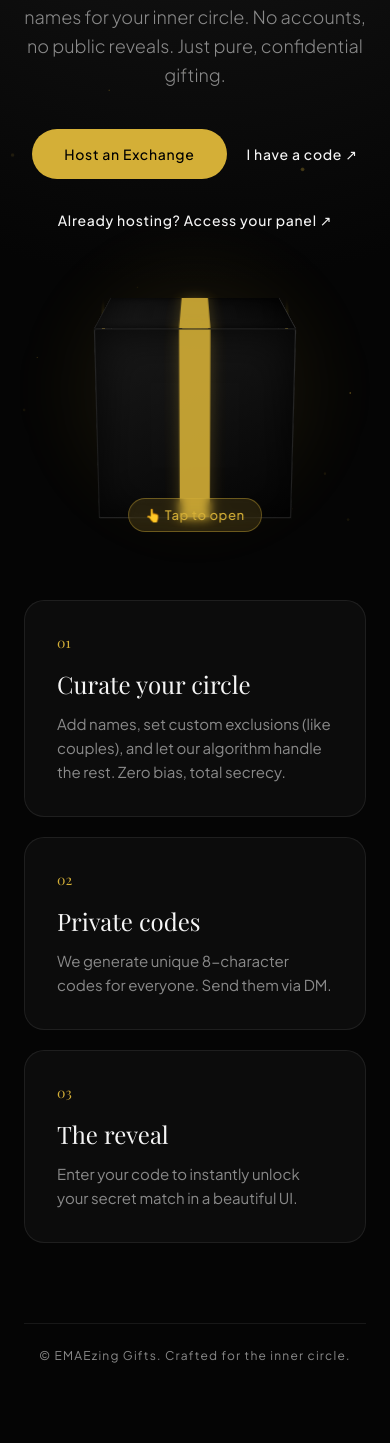
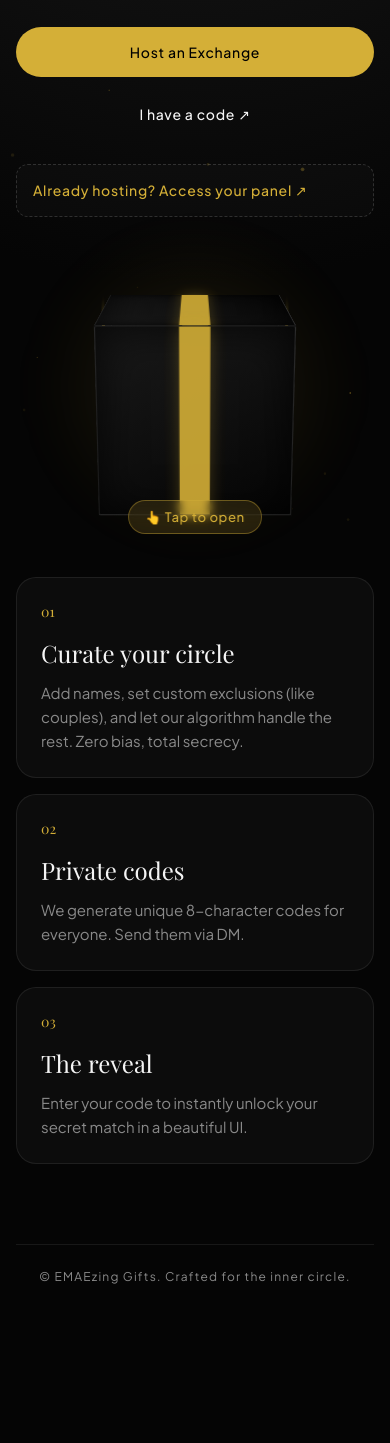
Before and after one commit to EMAEZING/emaezing-gifts, a website: page public/index.html in a window 390 px wide. Shown: the part 323-1766 px from the top of the page. After the commit the page ends 1667 px from the top, so only its background shows below. Drawn offline with nearby package versions, Linux system fonts and the light colour scheme; a web font is replaced by a local one.

Commit message:
Updated mobile responsiveness and button layouts

```diff
--- a/public/styles.css
+++ b/public/styles.css
@@ -163,41 +163,16 @@ h1 { font-size: clamp(48px, 6vw, 84px); line-height: 1.05; letter-spacing: -0.02
   transition: opacity 0.3s ease, transform 0.3s ease;
 }
 
-@keyframes popOut1 {
-  0% { opacity: 0; transform: translate(0, 0) scale(0); }
-  100% { opacity: 1; transform: translate(-120px, -150px) scale(1) rotate(-15deg); }
-}
-@keyframes popOut2 {
-  0% { opacity: 0; transform: translate(0, 0) scale(0); }
-  100% { opacity: 1; transform: translate(120px, -170px) scale(1) rotate(15deg); }
-}
-@keyframes popOut3 {
-  0% { opacity: 0; transform: translate(0, 0) scale(0); }
-  100% { opacity: 1; transform: translate(0px, -220px) scale(1) rotate(0deg); }
-}
-@keyframes popOut4 {
-  0% { opacity: 0; transform: translate(0, 0) scale(0); }
-  100% { opacity: 1; transform: translate(-160px, -20px) scale(1) rotate(-10deg); }
-}
-@keyframes popOut5 {
-  0% { opacity: 0; transform: translate(0, 0) scale(0); }
-  100% { opacity: 1; transform: translate(160px, -20px) scale(1) rotate(10deg); }
-}
+@keyframes popOut1 { 0% { opacity: 0; transform: translate(0, 0) scale(0); } 100% { opacity: 1; transform: translate(-120px, -150px) scale(1) rotate(-15deg); } }
+@keyframes popOut2 { 0% { opacity: 0; transform: translate(0, 0) scale(0); } 100% { opacity: 1; transform: translate(120px, -170px) scale(1) rotate(15deg); } }
+@keyframes popOut3 { 0% { opacity: 0; transform: translate(0, 0) scale(0); } 100% { opacity: 1; transform: translate(0px, -220px) scale(1) rotate(0deg); } }
+@keyframes popOut4 { 0% { opacity: 0; transform: translate(0, 0) scale(0); } 100% { opacity: 1; transform: translate(-160px, -20px) scale(1) rotate(-10deg); } }
+@keyframes popOut5 { 0% { opacity: 0; transform: translate(0, 0) scale(0); } 100% { opacity: 1; transform: translate(160px, -20px) scale(1) rotate(10deg); } }
 
 /* ---------- GIFT OPEN STATE ---------- */
-.open .f-top {
-  transform: rotateX(90deg) translateZ(calc(var(--s) * 0.8)) translateY(-80px) scale(0);
-  opacity: 0;
-}
-.open .bow {
-  transform: translateX(-50%) translateY(-100px) scale(0.5) rotate(25deg);
-  opacity: 0;
-}
-.open .inner-light {
-  opacity: 1;
-  transform: scale(1.3);
-  box-shadow: 0 0 60px 30px rgba(212, 175, 55, 0.5);
-}
+.open .f-top { transform: rotateX(90deg) translateZ(calc(var(--s) * 0.8)) translateY(-80px) scale(0); opacity: 0; }
+.open .bow { transform: translateX(-50%) translateY(-100px) scale(0.5) rotate(25deg); opacity: 0; }
+.open .inner-light { opacity: 1; transform: scale(1.3); box-shadow: 0 0 60px 30px rgba(212, 175, 55, 0.5); }
 
 .open .item-1 { animation: popOut1 0.8s cubic-bezier(0.175, 0.885, 0.32, 1.275) forwards; }
 .open .item-2 { animation: popOut2 0.8s cubic-bezier(0.175, 0.885, 0.32, 1.275) forwards; }
@@ -205,49 +180,13 @@ h1 { font-size: clamp(48px, 6vw, 84px); line-height: 1.05; letter-spacing: -0.02
 .open .item-4 { animation: popOut4 0.8s cubic-bezier(0.175, 0.885, 0.32, 1.275) forwards; }
 .open .item-5 { animation: popOut5 0.8s cubic-bezier(0.175, 0.885, 0.32, 1.275) forwards; }
 
-/* ---------- Bento Grid (Identical sizes) ---------- */
-.bento-grid {
-  display: grid;
-  grid-template-columns: repeat(3, 1fr);
-  gap: 20px;
-  margin-top: 60px;
-}
-
-.bento-card {
-  background: var(--surface);
-  border: 1px solid var(--border);
-  padding: 32px;
-  border-radius: var(--radius);
-  backdrop-filter: blur(10px);
-  transition: transform 0.4s, border-color 0.4s;
-  display: flex;
-  flex-direction: column;
-}
-
-.bento-card:hover {
-  transform: translateY(-5px);
-  border-color: rgba(212, 175, 55, 0.3);
-}
-
-.bento-num {
-  font-family: var(--serif);
-  font-size: 14px;
-  color: var(--gold);
-  display: block;
-  margin-bottom: 16px;
-}
-
-.bento-card h3 {
-  font-size: 24px;
-  margin-bottom: 12px;
-}
-
-.bento-card p {
-  color: var(--text-muted);
-  font-size: 15px;
-  line-height: 1.6;
-  margin: 0;
-}
+/* ---------- Bento Grid ---------- */
+.bento-grid { display: grid; grid-template-columns: repeat(3, 1fr); gap: 20px; margin-top: 60px; }
+.bento-card { background: var(--surface); border: 1px solid var(--border); padding: 32px; border-radius: var(--radius); backdrop-filter: blur(10px); transition: transform 0.4s, border-color 0.4s; display: flex; flex-direction: column; }
+.bento-card:hover { transform: translateY(-5px); border-color: rgba(212, 175, 55, 0.3); }
+.bento-num { font-family: var(--serif); font-size: 14px; color: var(--gold); display: block; margin-bottom: 16px; }
+.bento-card h3 { font-size: 24px; margin-bottom: 12px; }
+.bento-card p { color: var(--text-muted); font-size: 15px; line-height: 1.6; margin: 0; }
 
 /* ---------- Cards & Forms ---------- */
 .glass-panel { background: rgba(15, 15, 15, 0.6); border: 1px solid var(--border); border-radius: 24px; padding: 40px; max-width: 640px; margin: 0 auto; backdrop-filter: blur(20px); box-shadow: 0 30px 80px rgba(0,0,0,0.5); }
@@ -318,36 +257,111 @@ select option { background: var(--bg); color: var(--text); }
 .toast.show { transform: translate(-50%, 0); opacity: 1; }
 .confetti { position: fixed; inset: 0; width: 100%; height: 100%; pointer-events: none; z-index: 9997; }
 
+/* ========================================= */
+/* ---------- MOBILE RESPONSIVENESS -------- */
+/* ========================================= */
 @media (max-width: 768px) {
-  .hero-grid {
-    grid-template-columns: 1fr;
-    text-align: center;
-    gap: 20px;
-    min-height: auto; /* Removes the height restriction causing overlap */
+  .shell { padding: 20px 16px 60px; }
+
+  /* Header */
+  .topbar { margin-bottom: 40px; }
+  .topnav { gap: 16px; }
+
+  /* Hero Section */
+  .hero-grid { grid-template-columns: 1fr; text-align: center; gap: 30px; min-height: auto; }
+  h1 { font-size: 42px; }
+  .lede { font-size: 16px; margin: 20px auto; }
+
+  /* Stack Hero Buttons for better thumb reach */
+  .hero-actions {
+    flex-direction: column;
+    width: 100%;
+    gap: 12px;
+    margin-top: 30px;
+  }
+  .hero-actions .btn {
+    width: 100%;
+    padding: 16px 24px;
   }
 
-  .hero-text .lede { margin: 24px auto; }
-  .hero-actions { justify-content: center; }
-
-  /* Pushes the gift box down so it doesn't overlap the text above it */
-  .hero-visual {
-    margin-top: 50px;
-    margin-bottom: 20px;
+  /* Make Host Login distinct but elegant */
+  .host-login-wrap {
+    margin-top: 24px;
+    padding: 16px;
+    background: rgba(255, 255, 255, 0.02);
+    border: 1px dashed rgba(255, 255, 255, 0.15);
+    border-radius: 12px;
+  }
+  .fine-link {
+    display: block;
+    text-align: center;
+    font-size: 14px;
+    color: var(--gold);
   }
 
-  /* Makes the 3D box a bit smaller on phones */
-  .gift3d {
-    --s: 130px;
+  /* Push the gift box down to prevent text/items overlap */
+  .hero-visual { margin-top: 50px; margin-bottom: 20px; }
+  .gift3d { --s: 130px; }
+  .tap-indicator { bottom: -25px; }
+
+  /* Keep mobile items popping closer */
+  @keyframes popOut1 { 0% { opacity: 0; transform: translate(0, 0) scale(0); } 100% { opacity: 1; transform: translate(-70px, -80px) scale(0.85) rotate(-15deg); } }
+  @keyframes popOut2 { 0% { opacity: 0; transform: translate(0, 0) scale(0); } 100% { opacity: 1; transform: translate(70px, -90px) scale(0.85) rotate(15deg); } }
+  @keyframes popOut3 { 0% { opacity: 0; transform: translate(0, 0) scale(0); } 100% { opacity: 1; transform: translate(0px, -120px) scale(0.85) rotate(0deg); } }
+  @keyframes popOut4 { 0% { opacity: 0; transform: translate(0, 0) scale(0); } 100% { opacity: 1; transform: translate(-90px, -20px) scale(0.85) rotate(-10deg); } }
+  @keyframes popOut5 { 0% { opacity: 0; transform: translate(0, 0) scale(0); } 100% { opacity: 1; transform: translate(90px, -20px) scale(0.85) rotate(10deg); } }
+
+  /* Bento Grid */
+  .bento-grid { grid-template-columns: 1fr; gap: 16px; margin-top: 40px; }
+  .bento-card { padding: 24px; }
+
+  /* Forms & Cards */
+  .glass-panel { padding: 24px 20px; border-radius: 20px; }
+  .card h2 { font-size: 26px; }
+  input[type='text'], select { font-size: 16px; padding: 14px 0; } /* 16px prevents iOS auto-zoom */
+  .section-head { flex-wrap: wrap; gap: 10px; }
+
+  /* Member Rows */
+  .member-row { gap: 8px; }
+
+  /* Exclusions */
+  .exclusion-form { flex-direction: column; align-items: stretch; }
+  .exclusion-form select { width: 100%; padding: 12px; }
+  .ex-arrow { text-align: center; margin: -4px 0; }
+
+  /* Admin Panel & Buttons */
+  .admin-head { flex-direction: column; align-items: flex-start; gap: 8px; margin-bottom: 20px; }
+  .code-hero { padding: 20px 16px; }
+  .code-big { font-size: 36px; }
+
+  /* Stack Code Items for easy reading/copying */
+  .code-item {
+    flex-direction: column;
+    align-items: flex-start;
+    gap: 12px;
+  }
+  .code-item .btn {
+    align-self: flex-start;
+    width: 100%;
+    text-align: center;
+    background: rgba(255,255,255,0.05);
+    padding: 12px;
+    border-radius: 8px;
   }
 
-  /* Adjusts the tap indicator so it doesn't hit the bottom of the box */
-  .tap-indicator {
-    bottom: -20px;
+  /* Admin Action Buttons (Redraw / Late Joiner) */
+  .row {
+    flex-direction: column;
+    gap: 12px;
+    margin-top: 24px;
+  }
+  .row .btn {
+    width: 100%;
+    flex: none;
+    padding: 16px;
   }
 
-  .bento-grid { grid-template-columns: 1fr; }
+  /* Cursor is hidden on mobile */
   .cursor, .cursor-follower { display: none; }
   * { cursor: auto; }
-  .glass-panel { padding: 24px; }
-  h1 { font-size: 42px; }
 }
```
